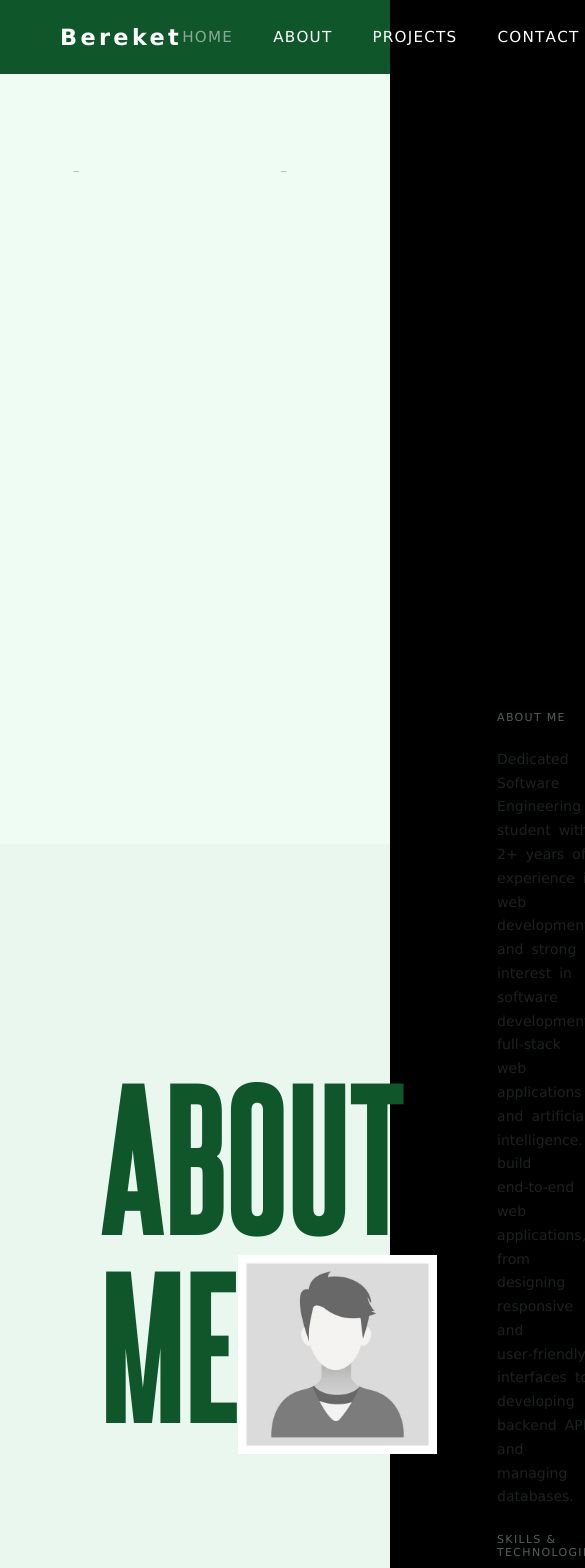
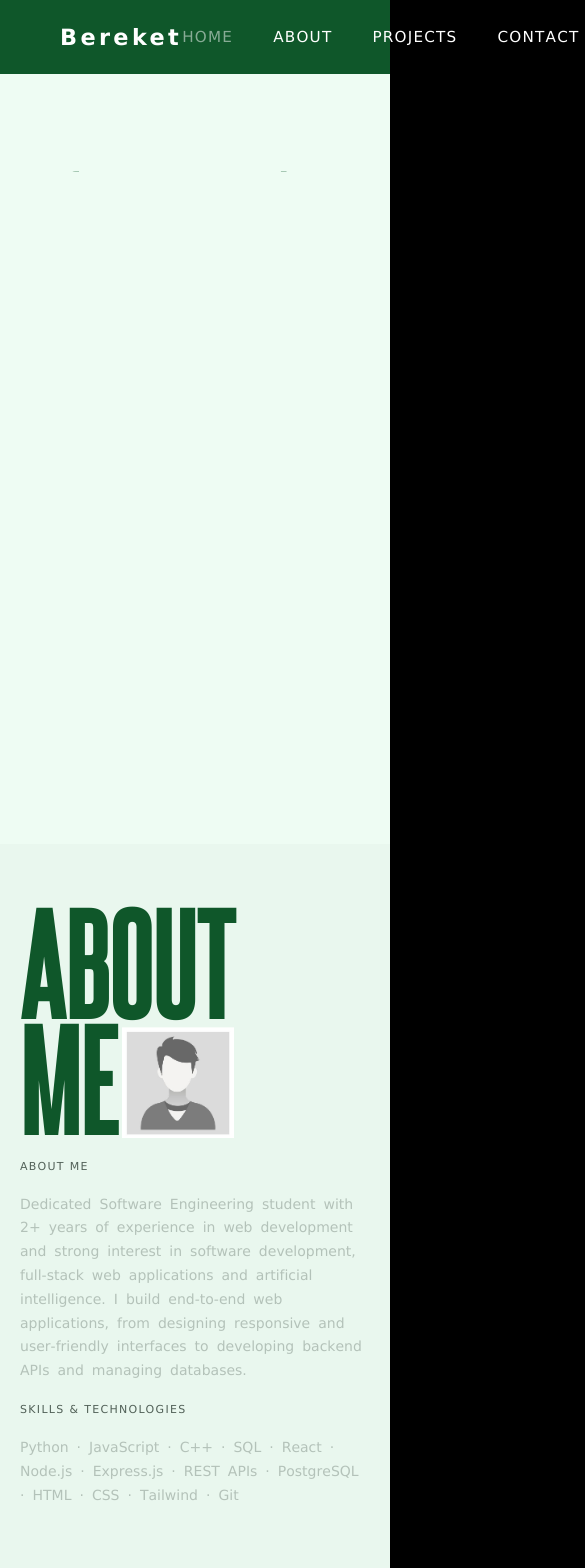
Before and after one commit to becka-1/My-Portfolio, a React (Vite) app: page / in a window 390 px wide. Shown: the top 1568 px of the page, 585 px wide, since content can reach past the window. Built offline with nearby package versions, Linux system fonts and the light colour scheme.

Commit message:
Make about component responsive and scroll-margin fixes in contact and project section

```diff
--- a/src/components/About.css
+++ b/src/components/About.css
@@ -1,25 +1,26 @@
 /* ── Scroll container ── */
 .about-scroll-container {
-  height: 300vh;
   position: relative;
   background: var(--bg-secondary);
+  padding: 80px 0 160px 0;
+  box-sizing: border-box;
+  scroll-margin-top: 80px;
 }
 
-/* ── Sticky wrapper ── */
+/* ── Content wrapper ── */
 .about-sticky {
-  position: sticky;
-  top: 0;
-  height: 100vh;
+  position: relative;
   display: flex;
   align-items: center;
   background: var(--bg-secondary);
+  width: 100%;
 }
 
 /* ── Section layout ── */
 .about-section {
   display: flex;
   justify-content: space-between;
-  align-items: center;
+  align-items: flex-start;
   width: 100%;
   color: var(--color-accent);
   padding: 0 100px;
@@ -27,42 +28,70 @@
   gap: 60px;
 }
 
+/* Sticky on large screens with enough height */
+@media (min-width: 851px) and (min-height: 600px) {
+  .about-scroll-container {
+    height: 300vh;
+    padding: 0;
+  }
+
+  .about-sticky {
+    position: sticky;
+    top: 80px;
+    height: calc(100vh - 80px);
+  }
+
+  .about-section {
+    align-items: center;
+  }
+}
+
 /* ── Left: ABOUT ME title block ── */
 .title-container {
-  display: flex;
+  display: inline-flex;
   flex-direction: column;
-  font-size: 7.3rem;
+  width: max-content;
+  font-size: clamp(4rem, 8vw, 7.3rem);
   line-height: 0.9;
-  letter-spacing: 5px;
+  letter-spacing: clamp(2px, 0.5vw, 5px);
   font-family: steelfish;
   flex-shrink: 0;
   color: var(--color-secondary);
 }
 
-.title-about,
+.title-about {
+  margin: 0;
+  padding: 0;
+  white-space: nowrap;
+}
+
 .title-me {
   margin: 0;
   padding: 0;
-}
-
-.title-me {
   display: flex;
   align-items: center;
+  width: 100%;
+  gap: clamp(4px, 1vw, 8px); /* Reduced gap allows the image to stretch further to the left */
 }
 
 /* ── Profile image ── */
 .image-container {
-  display: inline-block;
+  flex: 1;
   position: relative;
   overflow: hidden;
-  width: 100%;
-  margin-top: 19px;
+  height: 0.86em;
+  /* Increased to perfectly match text height */
+  margin-top: 0;
+  transform: translateY(0.04em);
+  /* Adjusted visual bump based on new height */
 }
 
 .image-container img {
-  height: 199px;
+  height: 100%;
   width: 100%;
   display: block;
+  object-fit: cover;
+  object-position: center 20%;
 }
 
 .overlay {
@@ -78,14 +107,14 @@
   display: flex;
   flex-direction: column;
   font-family: 'Lucida Sans Unicode';
-  gap: 24px;
+  gap: 28px;
 }
 
 /* Paragraph wrapping words */
 .about-reveal-paragraph {
   display: flex;
   flex-wrap: wrap;
-  font-size: clamp(14px, 1.3vw, 20px);
+  font-size: clamp(14px, 1.5vw, 20px);
   line-height: 1.7;
   color: var(--color-text-primary);
   margin: 0;
@@ -120,3 +149,50 @@
   color: var(--color-text-secondary);
   font-family: 'Lucida Sans Unicode';
 }
+
+/* ── Media Queries ── */
+@media (max-width: 1100px) {
+  .about-section {
+    padding: 0 50px;
+    gap: 40px;
+  }
+}
+
+@media (max-width: 850px) {
+  .about-scroll-container {
+    padding: 80px 0 120px 0;
+  }
+
+  .about-section {
+    flex-direction: column;
+    justify-content: flex-start;
+    align-items: flex-start;
+    padding: 0 30px;
+    gap: 32px;
+  }
+
+  .title-container {
+    position: static;
+    font-size: clamp(5rem, 18vw, 7.3rem);
+  }
+
+  .text-container {
+    width: 100%;
+    gap: 20px;
+  }
+}
+
+@media (max-width: 480px) {
+  .about-scroll-container {
+    padding: 60px 0 90px 0;
+  }
+
+  .about-section {
+    padding: 0 20px;
+    gap: 24px;
+  }
+
+  .title-container {
+    font-size: clamp(4.5rem, 22vw, 7.3rem);
+  }
+}
--- a/src/components/About.jsx
+++ b/src/components/About.jsx
@@ -1,5 +1,5 @@
 import { useScroll, useTransform, motion } from 'framer-motion';
-import { useRef } from 'react';
+import { useRef, useState, useEffect } from 'react';
 import Profile from '../assets/Profile Photo/profile.jpg';
 import './About.css';
 
@@ -7,8 +7,7 @@ import './About.css';
 const BIO = "Dedicated Software Engineering student with 2+ years of experience in web development and strong interest in software development, full-stack web applications and artificial intelligence. I build end-to-end web applications, from designing responsive and user-friendly interfaces to developing backend APIs and managing databases.";
 const SKILLS = "Python · JavaScript · C++ · SQL · React · Node.js · Express.js · REST APIs · PostgreSQL · HTML · CSS · Tailwind · Git";
 
-/* ── Character-level opacity reveal driven by scroll progress ── */
-/* Explicit interpolation — no extrapolation, past chars always stay at 1 */
+/* ── Character-level opacity reveal driven by natural scroll progress ── */
 const Char = ({ children, progress, range }) => {
   const opacity = useTransform(progress, (p) => {
     if (p <= range[0]) return 0;
@@ -61,17 +60,36 @@ const RevealText = ({ text, progress, startOffset = 0, endOffset = 1 }) => {
 
 /* ── About Section ── */
 const About = () => {
+  const [isStickyCapable, setIsStickyCapable] = useState(true);
+
+  useEffect(() => {
+    const checkMedia = () => {
+      setIsStickyCapable(
+        window.innerWidth > 850 && window.innerHeight >= 600
+      );
+    };
+    checkMedia();
+    window.addEventListener('resize', checkMedia);
+    return () => window.removeEventListener('resize', checkMedia);
+  }, []);
+
   const containerRef = useRef(null);
+  const textContainerRef = useRef(null);
 
-  const { scrollYProgress } = useScroll({
+  const { scrollYProgress: desktopProgress } = useScroll({
     target: containerRef,
-    offset: ['start start', 'end end'],
+    offset: ['start 80px', 'end end'],
   });
 
+  const { scrollYProgress: mobileProgress } = useScroll({
+    target: textContainerRef,
+    offset: ['start 0.85', 'start 0.4'],
+  });
+
+  const scrollYProgress = isStickyCapable ? desktopProgress : mobileProgress;
+
   return (
-    /* Tall container — gives scroll "room" for the sticky effect */
     <div ref={containerRef} className="about-scroll-container" id="about">
-      {/* Sticky wrapper — locks content in viewport while scrolling */}
       <div className="about-sticky">
         <section className="about-section">
           {/* Left: ABOUT ME title + image */}
@@ -92,23 +110,23 @@ const About = () => {
             </h1>
           </div>
 
-          {/* Right: scroll-driven character reveal */}
-          <div className="text-container">
+          {/* Right: sequential, continuous scroll-driven character reveal */}
+          <div ref={textContainerRef} className="text-container">
             <p className="about-skills-label">ABOUT ME</p>
-            {/* Bio text reveals from 0% → 70% of scroll progress */}
+            {/* Bio text reveals first: 0% → 68% */}
             <RevealText
               text={BIO}
               progress={scrollYProgress}
               startOffset={0}
-              endOffset={0.7}
+              endOffset={0.68}
             />
 
-            {/* Skills reveal from 70% → 100% */}
+            {/* Skills reveal continuously after Bio completes: 70% → 100% */}
             <p className="about-skills-label">Skills &amp; Technologies</p>
             <RevealText
               text={SKILLS}
               progress={scrollYProgress}
-              startOffset={0.72}
+              startOffset={0.70}
               endOffset={1}
             />
           </div>
--- a/src/components/Contact.css
+++ b/src/components/Contact.css
@@ -10,6 +10,7 @@
   background: var(--color-dominant);
   color: var(--c-ink);
   padding: 80px 24px 40px;
+  scroll-margin-top: 80px;
   font-family: 'Segoe UI', 'Lucida Sans Unicode', Arial, sans-serif;
 }
 
--- a/src/components/Projects.css
+++ b/src/components/Projects.css
@@ -3,6 +3,7 @@
   position: relative;
   height: 300vh;
   background: black;
+  scroll-margin-top: 80px;
 }
 
 /* ── Sticky panel ── */
```
